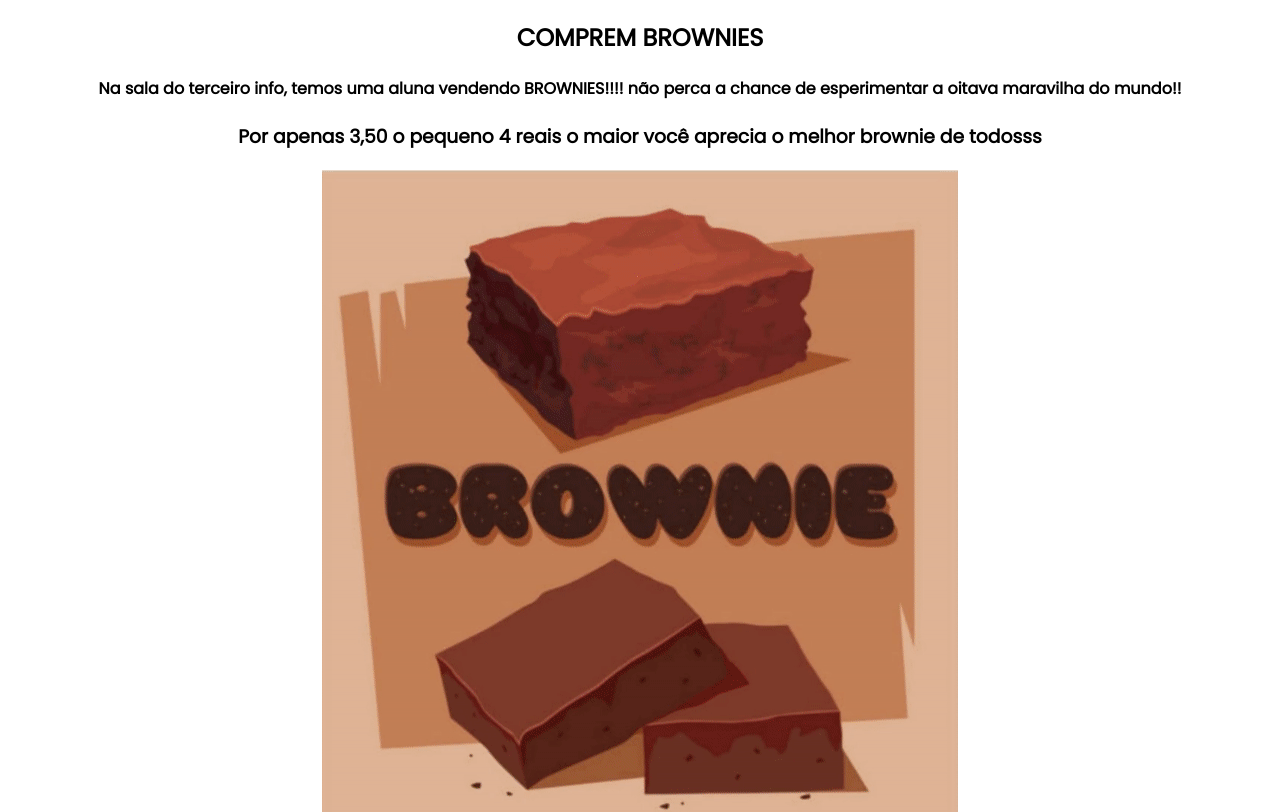
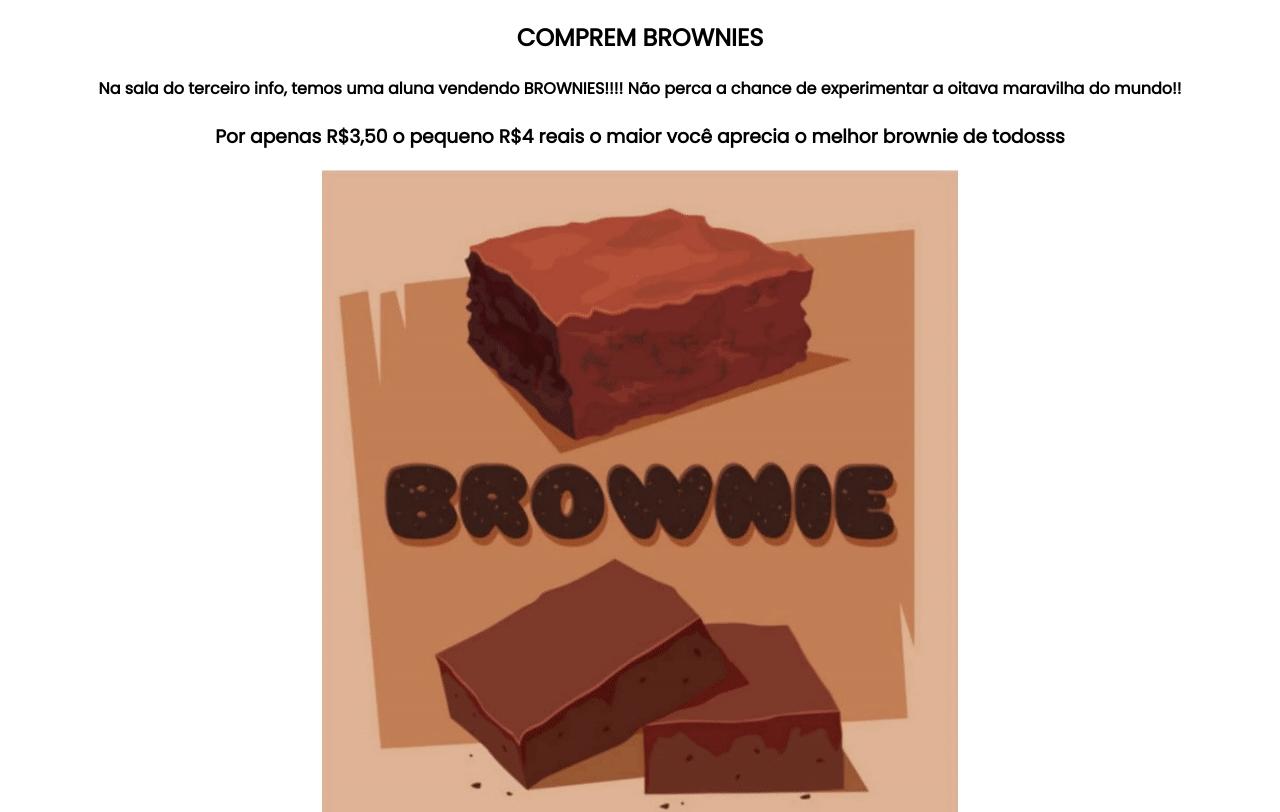
Before and after one commit to MrMagnusbr/loja, a plain HTML site: page index.html in a window 1280 px wide. Shown: the top 812 px of the page. Drawn offline with Linux system fonts and the light colour scheme.

Commit message:
Update index.html

```diff
--- a/index.html
+++ b/index.html
@@ -14,8 +14,8 @@
     <H2>COMPREM BROWNIES</H2>
 
     <h4>Na sala do terceiro info, temos uma aluna vendendo BROWNIES!!!!
-      não perca a chance de esperimentar a oitava maravilha do mundo!!</h4>
-    <h3>Por apenas 3,50 o pequeno 4 reais o maior você aprecia o melhor brownie de todosss</h3>
+      Não perca a chance de experimentar a oitava maravilha do mundo!!</h4>
+    <h3>Por apenas R$3,50 o pequeno R$4 reais o maior você aprecia o melhor brownie de todosss</h3>
     <img src="gif brow.gif" width="636" height="800">
     <h2>Clique <a href="https://wa.me/+553399080855">AQUI</a> para encomendar o seu!!</h2>
     <audio src="xiiiiii---rodrigo-faro-By-Tuna.mp3" autoplay loop></audio>
```
